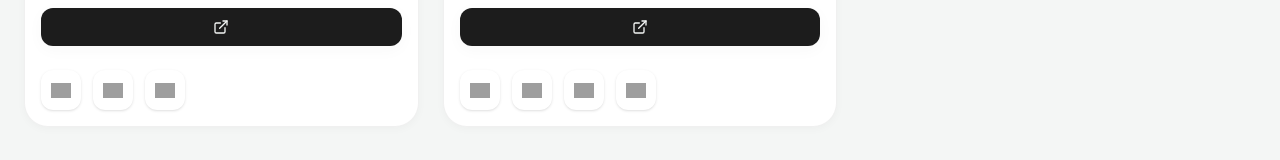
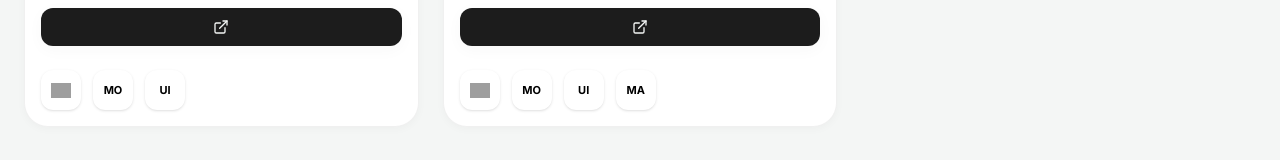
Before and after one commit to PrincePanara/portfolio-website, a Next.js app: page /projects in a window 1280 px wide. Shown: the part 1444-1604 px from the top of the page. Built offline with nearby package versions, Linux system fonts and the light colour scheme; grey boxes are pictures that could not be loaded.

Commit message:
fix: prevent 404 console errors by only loading icons for known tech stack tags

```diff
--- a/components/shared/ProjectCard.tsx
+++ b/components/shared/ProjectCard.tsx
@@ -11,6 +11,7 @@ export const getIconSlug = (tag: string) => {
   if (t.includes('next')) return 'nextdotjs';
   if (t.includes('react')) return 'react';
   if (t.includes('typescript')) return 'typescript';
+  if (t.includes('javascript')) return 'javascript';
   if (t.includes('tailwind')) return 'tailwindcss';
   if (t.includes('firebase')) return 'firebase';
   if (t.includes('framer')) return 'framer';
@@ -30,7 +31,7 @@ export const getIconSlug = (tag: string) => {
   if (t.includes('streamlit')) return 'streamlit';
   if (t.includes('esp')) return 'espressif';
   if (t.includes('tensor')) return 'tensorflow';
-  return t.replace(/[^a-z0-9]/g, '');
+  return null;
 };
 
 function TechIcon({ tag }: { tag: string }) {
@@ -38,7 +39,7 @@ function TechIcon({ tag }: { tag: string }) {
   const slug = getIconSlug(tag);
   return (
     <div className="w-10 h-10 bg-white rounded-xl flex items-center justify-center shadow-sm shrink-0" title={tag}>
-      {!error ? (
+      {slug && !error ? (
         <img
           src={`https://cdn.simpleicons.org/${slug}/black`}
           alt={tag}
```
